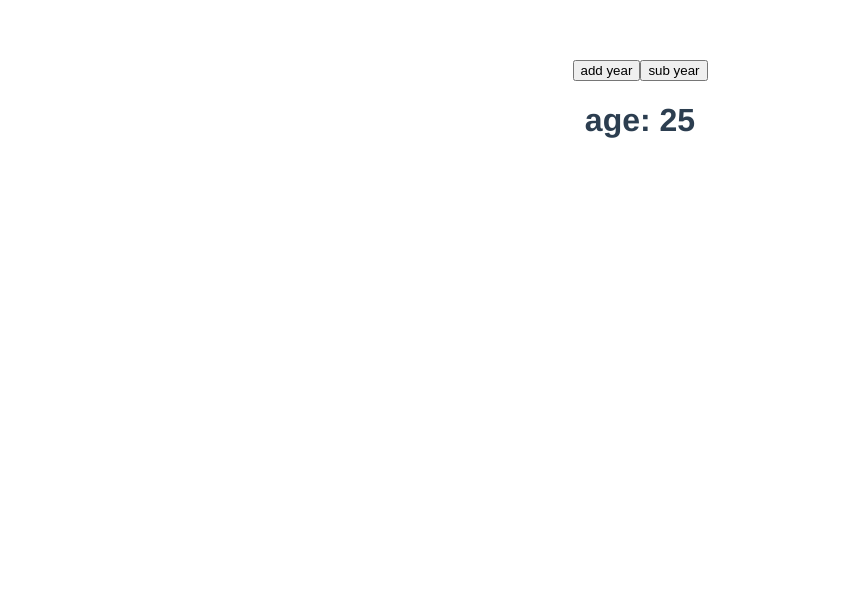
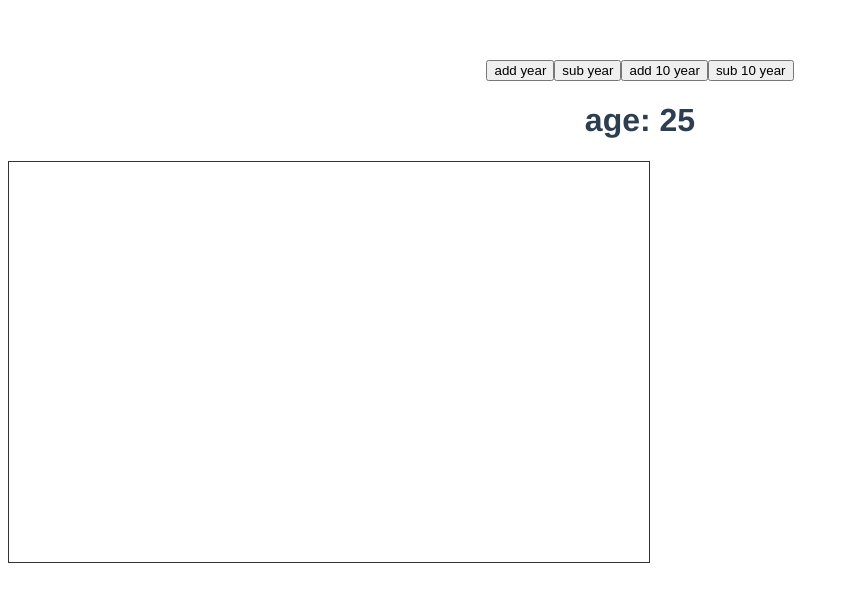
Before and after one commit to ganeshswio/Vue-Practice, a Vue app: page / in a window 1280 px wide. Shown: the top 602 px of the page, without its empty margins (0-849 px from the left). Built offline with nearby package versions, Linux system fonts and the light colour scheme.

Commit message:
third commit changes

```diff
--- a/src/components/HelloWorld.vue
+++ b/src/components/HelloWorld.vue
@@ -1,10 +1,21 @@
 <template>
   <div class="hello">
 
-  <button v-on:click="add">add year </button>
-  <button v-on:click="sub">sub year </button>
+  <button v-on:click="add(1)">add year </button>
+  <button v-on:click="sub(1)">sub year </button>
+  <button v-on:click="add(10)">add 10 year </button>
+  <button v-on:click="sub(10)">sub 10 year </button>
    <h1>age: {{age}}</h1>
+
+<div class="canvas">
+
+</div>
+
+
   </div>
+
+
+
 </template>
 
 <script>
@@ -18,11 +29,11 @@ export default {
    }
    },
    methods:{
-       add(){
-     this.age++;
+       add(inc){
+     this.age+=inc;
    },
-   sub(){
-     this.add;
+   sub(inc){
+     this.age-=inc;
    }
 
  },
@@ -48,4 +59,10 @@ li {
 a {
   color: #42b983;
 }
+.canvas{
+  width: 600px;
+  padding: 200px 20px;
+  text-align: center;
+  border: 1px solid #333;
+}
 </style>
```
